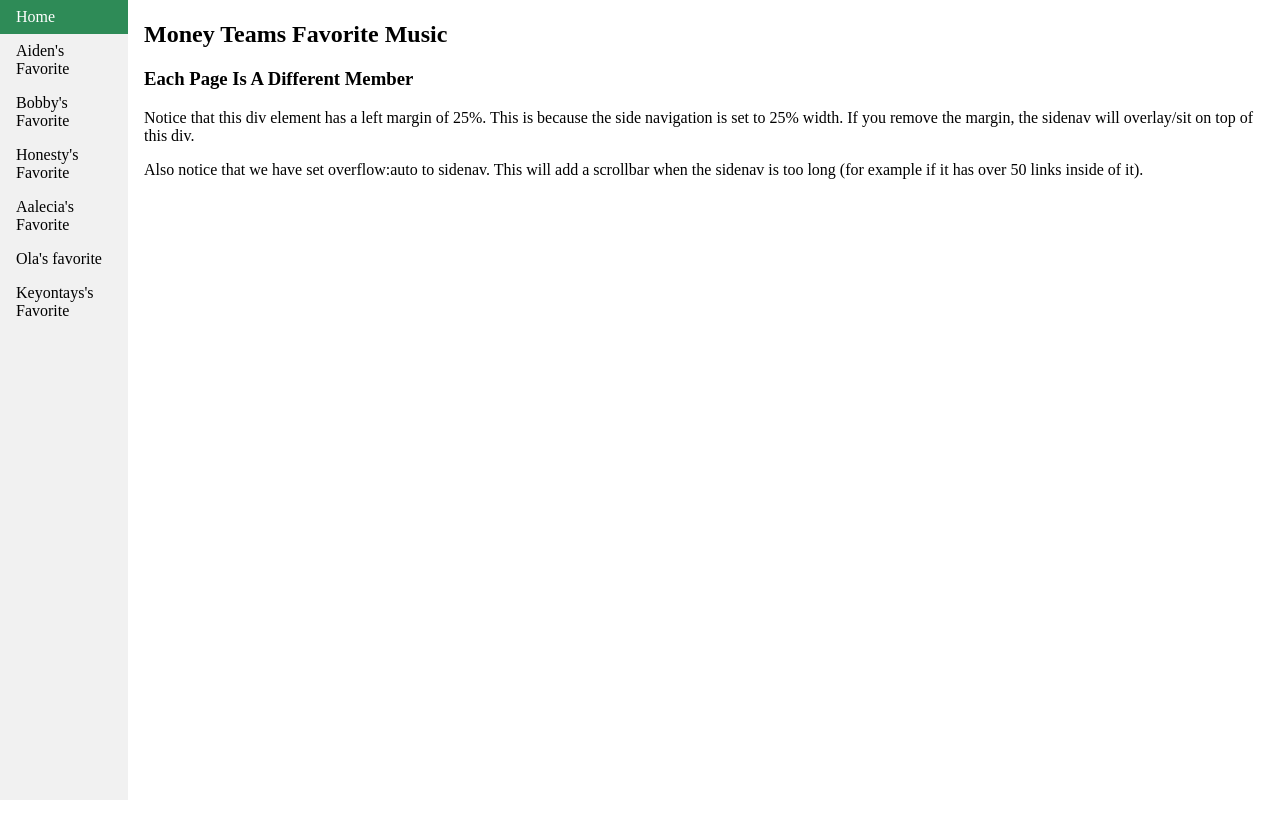
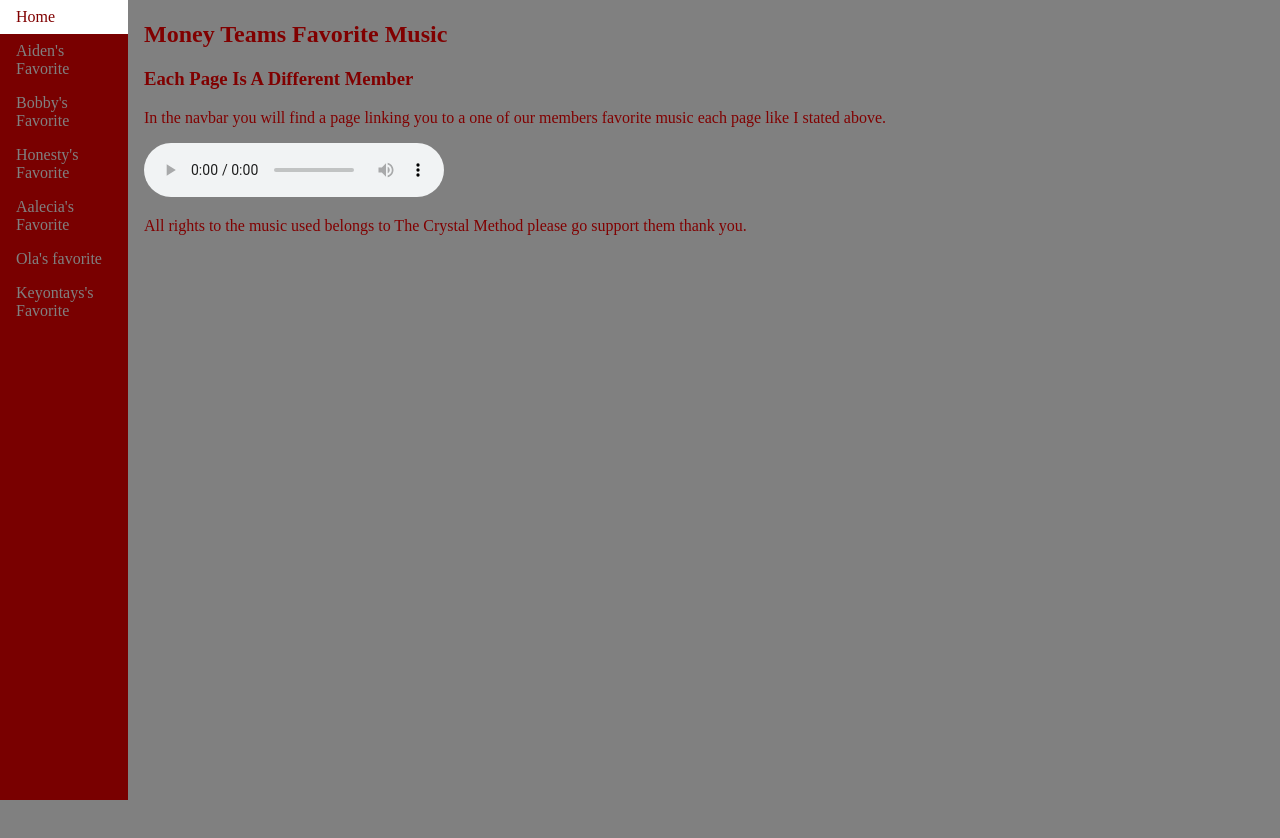
Before and after one commit to ahauck1215/my-first-advert, a plain HTML site: page Main-Page/index.html in a window 1280 px wide. Drawn offline with Linux system fonts and the light colour scheme.

Commit message:
upates css and music

```diff
--- a/Main-Page/index.html
+++ b/Main-Page/index.html
@@ -23,13 +23,16 @@
                 <li><a href="../Page 5/5.html">Ola's favorite</a></li>
                 <li><a href="../Page 6/6.html">Keyontays's Favorite</a></li>
               </ul>
-
               <div style="margin-left:10%;padding:1px 16px;height:1000px;">
                 <h2>Money Teams Favorite Music</h2>
                 <h3>Each Page Is A Different Member</h3>
-                <p>Notice that this div element has a left margin of 25%. This is because the side navigation is set to 25% width. If you remove the margin, the sidenav will overlay/sit on top of this div.</p>
-                <p>Also notice that we have set overflow:auto to sidenav. This will add a scrollbar when the sidenav is too long (for example if it has over 50 links inside of it).</p>
-              </div>
+                <p>In the navbar you will find a page linking you to a one of our members favorite music each page like I stated above.</p>
+                <audio controls autoplay loop>
+                    <source src="TWT.mp3" type="audio/mpeg">
+                       ^ Please Click Play ^
+                      </audio>
+                      <p>All rights to the music used belongs to The Crystal Method please go support them thank you.</p>
+            </div>
             </body>
 
 </html>
--- a/Main-Page/style.css
+++ b/Main-Page/style.css
@@ -1,5 +1,7 @@
 body {
     margin: 0;
+    background-color: gray;
+    color: maroon;
   }
 
   ul {
@@ -7,7 +9,7 @@ body {
     margin: 0;
     padding: 0;
     width: 10%;
-    background-color: #f1f1f1;
+    background-color: #790000;
     position: fixed;
     height: 100%;
     overflow: auto;
@@ -15,14 +17,14 @@ body {
 
   li a {
     display: block;
-    color: #000;
+    color: gray;
     padding: 8px 16px;
     text-decoration: none;
   }
 
   li a.active {
-    background-color: seagreen;
-    color: white;
+    background-color: white;
+    color: maroon;
   }
 
   li a:hover:not(.active) {
```
Also changed, not shown: 1 other file.
